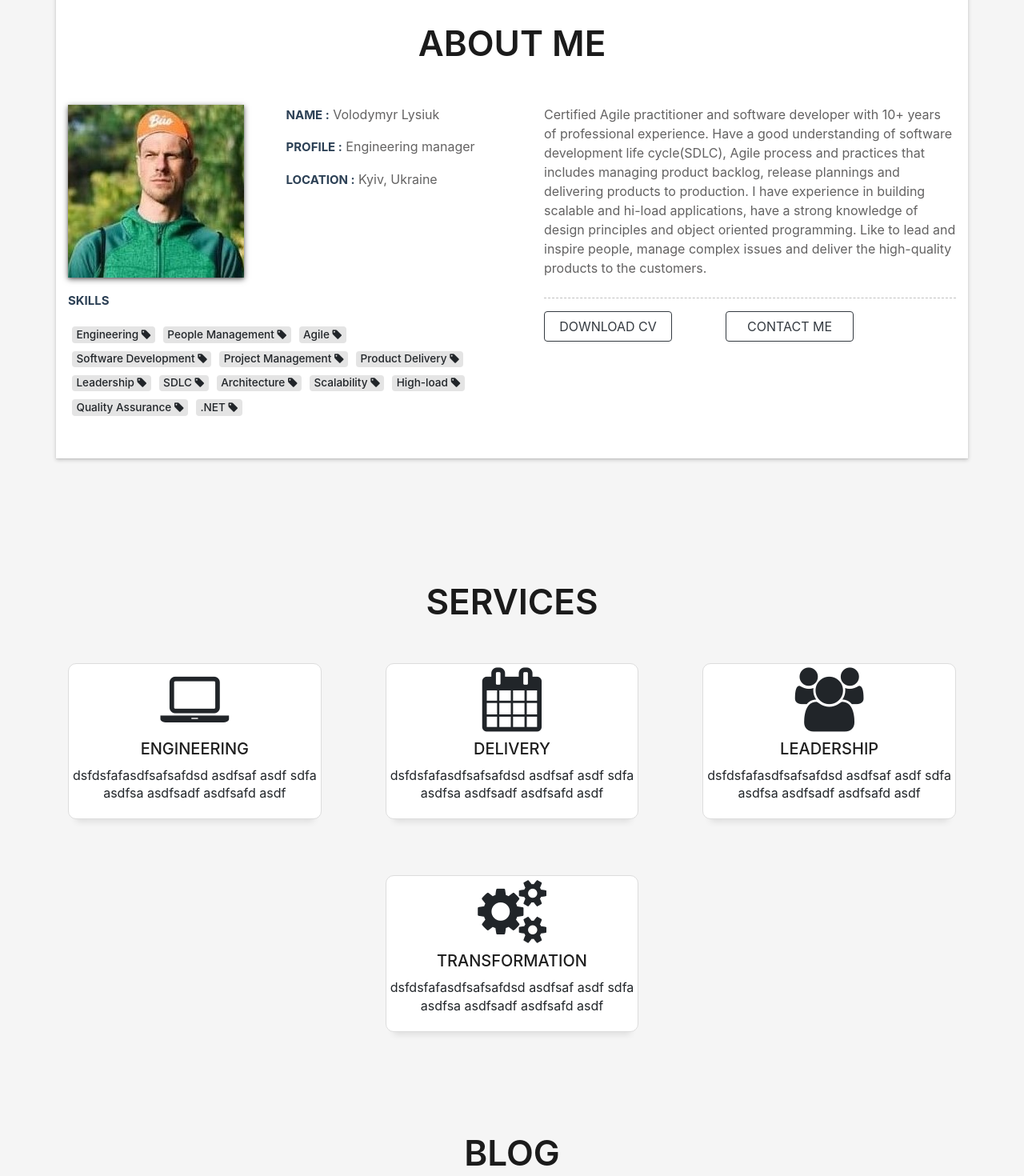
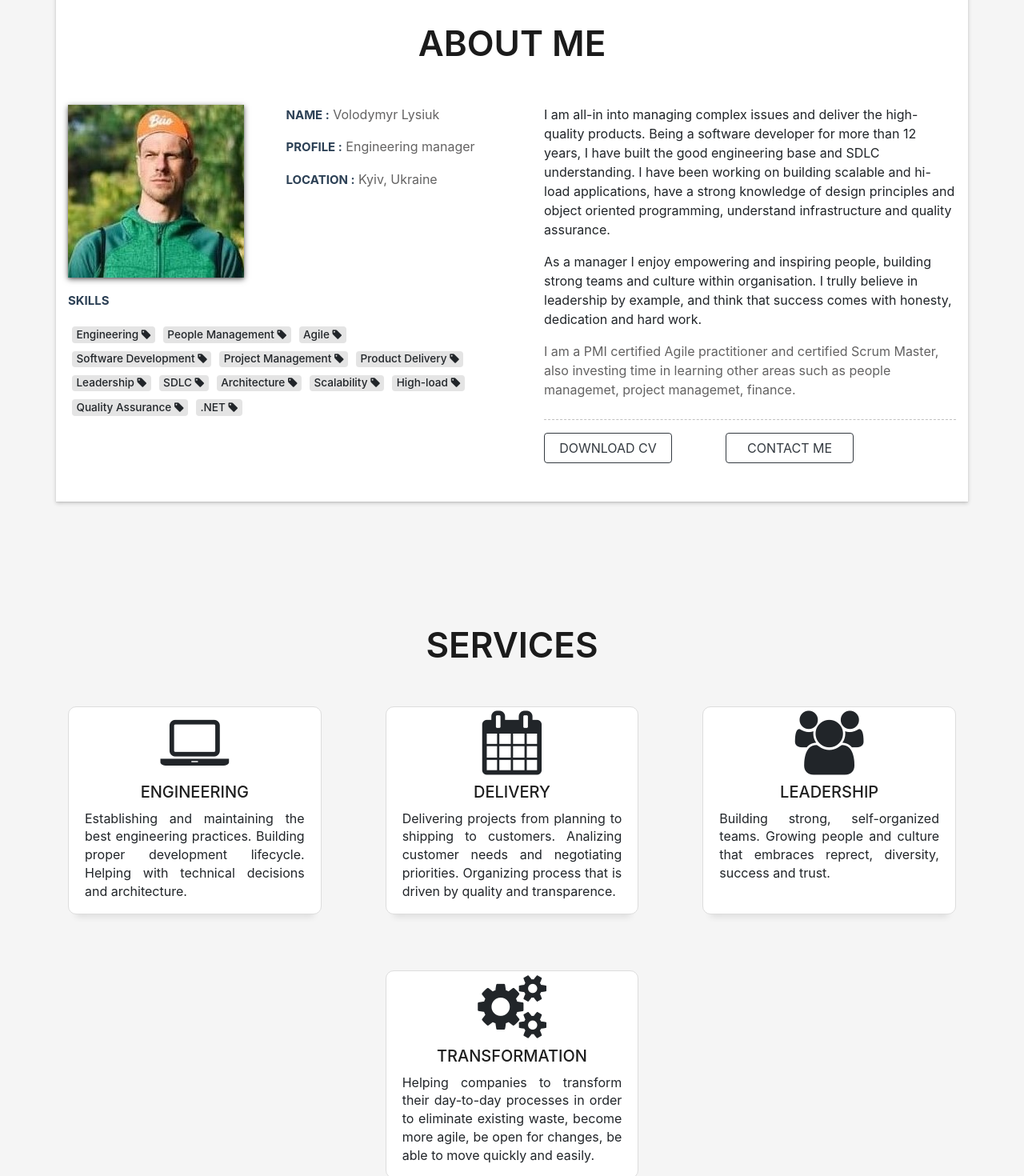
Before and after one commit to VLysiuk/vlysiuk.github.io, a React (Create React App) app: page / in a window 1280 px wide. Shown: the part 920-2390 px from the top of the page at 80% size. Built offline with nearby package versions, Linux system fonts and the light colour scheme.

Commit message:
added text to about and services

```diff
--- a/src/About.js
+++ b/src/About.js
@@ -35,11 +35,9 @@ const About = (props) => {
                   </div>
               </div>
               <div class="col-md-6 about-content">
-                <p class="about-description">Certified Agile practitioner and software developer with 10+ years of professional experience.
-                  Have a good understanding of software development life cycle(SDLC), Agile process and practices that
-                  includes managing product backlog, release plannings and delivering products to production.
-                  I have experience in building scalable and hi-load applications, have a strong knowledge of design principles and object oriented programming.
-                  Like to lead and inspire people, manage complex issues and deliver the high-quality products to the customers. </p>
+                <p>I am all-in into managing complex issues and deliver the high-quality products. Being a software developer for more than 12 years, I have built the good engineering base and SDLC understanding. I have been working on building scalable and hi-load applications, have a strong knowledge of design principles and object oriented programming, understand infrastructure and quality assurance.</p>
+                <p>As a manager I enjoy empowering and inspiring people, building strong teams and culture within organisation. I trully believe in leadership by example, and think that success comes with honesty, dedication and hard work.</p>
+                <p class="about-description">I am a PMI certified Agile practitioner and certified Scrum Master, also investing time in learning other areas such as people managemet, project managemet, finance.</p>
                 <div class="row">
                   <div class="col-md-5">
                     <a class="btn btn-outline-dark about-button" href="V.Lysiuk_CV_current.pdf">DOWNLOAD CV</a>
--- a/src/App.css
+++ b/src/App.css
@@ -569,6 +569,7 @@ a:hover {
   display: block;
   padding: 4px;
   margin-bottom: 20px;
+  height: 260px;
   line-height: 1.42857143;
   background-color: #fff;
   border: 1px solid #ddd;
--- a/src/Services.js
+++ b/src/Services.js
@@ -10,21 +10,21 @@ const Services = (props) => {
             <div class="service-box text-center">
               <span><i className="fa fa-laptop fa-5x"></i></span>
               <h5 class="service-label">ENGINEERING</h5>
-              <p>dsfdsfafasdfsafsafdsd asdfsaf  asdf sdfa  asdfsa   asdfsadf   asdfsafd  asdf</p>
+              <p class="text-justify px-3">Establishing and maintaining the best engineering practices. Building proper development lifecycle. Helping with technical decisions and architecture.</p>
             </div>
           </div>
           <div class="col-md-4">
             <div class="service-box text-center">
               <span><i className="fa fa-calendar fa-5x"></i></span>
               <h5 class="service-label">DELIVERY</h5>
-              <p>dsfdsfafasdfsafsafdsd asdfsaf  asdf sdfa  asdfsa   asdfsadf   asdfsafd  asdf</p>
+              <p class="text-justify px-3">Delivering projects from planning to shipping to customers. Analizing customer needs and negotiating priorities. Organizing process that is driven by quality and transparence.</p>
             </div>
           </div>
           <div class="col-md-4">
             <div class="service-box text-center">
               <span><i className="fa fa-users fa-5x"></i></span>
               <h5 class="service-label">LEADERSHIP</h5>
-              <p>dsfdsfafasdfsafsafdsd asdfsaf  asdf sdfa  asdfsa   asdfsadf   asdfsafd  asdf</p>
+              <p class="text-justify px-3">Building strong, self-organized teams. Growing people and culture that embraces reprect, diversity, success and trust. </p>
             </div>
           </div>
       </div >
@@ -34,7 +34,7 @@ const Services = (props) => {
             <div class="service-box text-center">
               <span><i className="fa fa-cogs fa-5x"></i></span>
               <h5 class="service-label">TRANSFORMATION</h5>
-              <p>dsfdsfafasdfsafsafdsd asdfsaf  asdf sdfa  asdfsa   asdfsadf   asdfsafd  asdf</p>
+              <p class="text-justify px-3">Helping companies to transform their day-to-day processes in order to eliminate existing waste, become more agile, be open for changes, be able to move quickly and easily.</p>
             </div>
           </div>
           <div class="col-md-4"></div>
```
